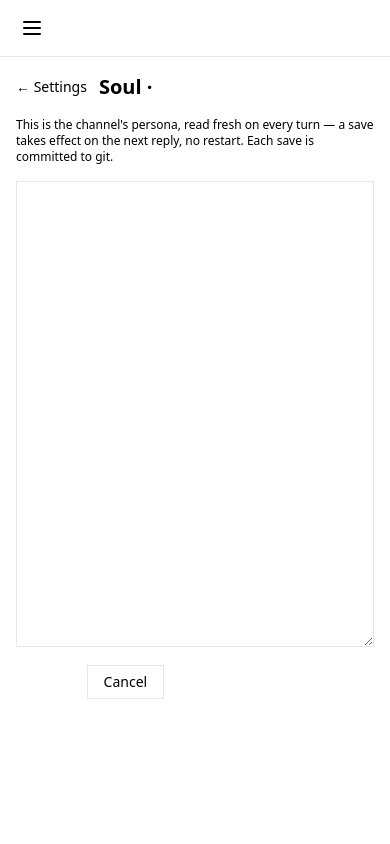
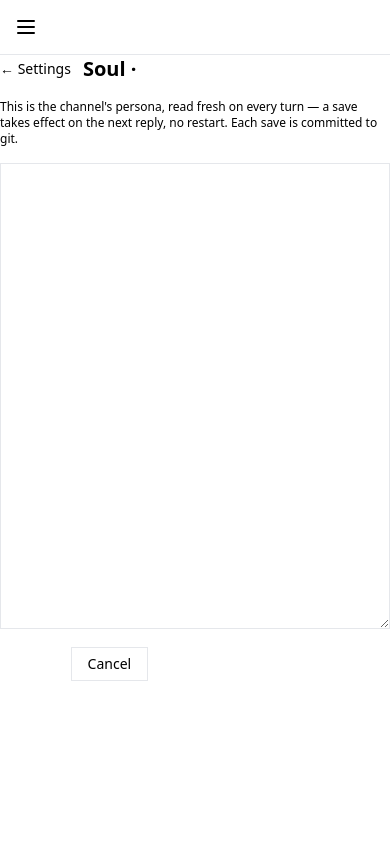
Before and after one commit to deidyomega/poiesis, a Python web app: template poiesis/web/templates/soul_edit.html in a window 390 px wide. Run offline with Jinja, Linux system fonts and the light colour scheme; the template is opened without the code that fills it, so the values that code supplies are empty; some libraries are stand-ins or nearby versions.

Commit message:
Mobile UI pass 1: app-shell layout, single top bar, safe areas
Polish the responsive chat for a clean Android experience (desktop untouched via
lg: overrides):
- App shell is exactly the viewport (h-[100dvh] + overflow-hidden); only the
  message list scrolls, composer stays pinned. dvh tracks the mobile URL bar.
- One channel-focused mobile top bar: drawer toggle + channel name + a ⋮ overflow
  menu (reply-model picker, Settings, Clear, Sign out). Desktop header hidden on
  mobile.
- Safe-area insets (top bar, composer, drawer top/bottom) for the gesture/status
  areas; keyboard-aware (composer safe-bottom, scroll-to-latest on focus); 16px
  input, edge-to-edge, overscroll-contain.

Template-only — browser refresh, no restart.

Co-Authored-By: Claude Opus 4.8 <noreply@anthropic.com>
Claude-Session: https://claude.ai/code/session_01Do76w3te3vyzqp8SDjYEaU

```diff
--- a/poiesis/web/templates/base.html
+++ b/poiesis/web/templates/base.html
@@ -2,7 +2,8 @@
 <html lang="en">
 <head>
     <meta charset="UTF-8">
-    <meta name="viewport" content="width=device-width, initial-scale=1.0">
+    <meta name="viewport" content="width=device-width, initial-scale=1.0, viewport-fit=cover">
+    <meta name="theme-color" content="{{ theme.colors.bg }}">
     <title>{% block title %}{{ theme.app_name }}{% endblock %}</title>
 
     <!-- Tailwind CDN with dynamic poiesis color palette -->
@@ -61,22 +62,26 @@
 
     {% block head %}{% endblock %}
 </head>
-<body class="min-h-screen bg-poiesis-bg text-poiesis-text font-poiesis">
-    <div class="flex min-h-screen">
+<body class="bg-poiesis-bg text-poiesis-text font-poiesis">
+    <!-- h-[100dvh] + overflow-hidden = the app is exactly the viewport, no page scroll;
+         only the message list scrolls. dvh tracks the mobile URL bar correctly. -->
+    <div class="flex h-[100dvh] overflow-hidden">
         <!-- Sidebar -->
         {% include "components/nav.html" %}
 
         <!-- Main Content -->
         <div class="flex-1 flex flex-col lg:ml-64 min-w-0 overflow-hidden">
-            <!-- Mobile Top Bar -->
-            <header class="lg:hidden sticky top-0 z-20 bg-poiesis-surface border-b border-poiesis-border px-4 py-3 flex items-center gap-3">
-                <button onclick="toggleSidebar()" class="p-1 text-poiesis-muted hover:text-poiesis-text">
+            <!-- Mobile Top Bar (single, channel-focused) -->
+            <header class="lg:hidden shrink-0 z-20 bg-poiesis-surface border-b border-poiesis-border flex items-center gap-2 px-3"
+                    style="padding-top:max(.55rem,env(safe-area-inset-top));padding-bottom:.55rem">
+                <button onclick="toggleSidebar()" class="p-1.5 -ml-1 text-poiesis-muted active:text-poiesis-text select-none" aria-label="Channels">
                     <svg class="w-6 h-6" fill="none" stroke="currentColor" viewBox="0 0 24 24"><path stroke-linecap="round" stroke-linejoin="round" stroke-width="2" d="M4 6h16M4 12h16M4 18h16"/></svg>
                 </button>
-                <span class="text-sm font-semibold text-poiesis-text">{{ theme.app_icon }} {{ theme.app_name }}</span>
+                <span class="text-base font-semibold text-poiesis-text truncate">{% block mobile_title %}{{ theme.app_icon }} {{ theme.app_name }}{% endblock %}</span>
+                <div class="ml-auto flex items-center gap-1">{% block mobile_actions %}{% endblock %}</div>
             </header>
 
-            <main class="flex-1 p-4 lg:p-6 overflow-y-auto overflow-x-hidden min-w-0">
+            <main class="flex-1 min-h-0 p-0 lg:p-6 overflow-y-auto overflow-x-hidden min-w-0">
                 {% block content %}{% endblock %}
             </main>
         </div>
--- a/poiesis/web/templates/components/nav.html
+++ b/poiesis/web/templates/components/nav.html
@@ -1,9 +1,10 @@
 <!-- Mobile overlay (closes sidebar when tapping outside) -->
 <div id="sidebar-overlay" class="fixed inset-0 bg-black/50 z-30 hidden lg:hidden" onclick="toggleSidebar()"></div>
 
-<aside id="sidebar" class="fixed top-0 left-0 h-screen w-64 bg-poiesis-surface border-r border-poiesis-border flex flex-col z-40 transition-transform duration-200 -translate-x-full lg:translate-x-0">
+<aside id="sidebar" class="fixed top-0 left-0 h-[100dvh] w-64 bg-poiesis-surface border-r border-poiesis-border flex flex-col z-40 transition-transform duration-200 -translate-x-full lg:translate-x-0">
     <!-- Branding -->
-    <div class="p-4 border-b border-poiesis-border flex items-center justify-between">
+    <div class="p-4 border-b border-poiesis-border flex items-center justify-between"
+         style="padding-top:max(1rem,env(safe-area-inset-top))">
         <a href="/" draggable="false" class="flex items-center gap-2 text-lg font-semibold text-poiesis-text hover:text-poiesis-accent transition-colors select-none">
             <span class="text-2xl">{{ theme.app_icon }}</span>
             <span>{{ theme.app_name }}</span>
@@ -34,7 +35,7 @@
     </nav>
 
     <!-- Footer: Settings -->
-    <div class="p-3 border-t border-poiesis-border">
+    <div class="p-3 border-t border-poiesis-border" style="padding-bottom:max(.75rem,env(safe-area-inset-bottom))">
         {% set on_settings = request and request.url.path == '/settings' %}
         <a href="/settings" draggable="false"
            class="flex items-center gap-2 px-2 py-1.5 rounded-poiesis text-sm transition-colors select-none cursor-pointer
```
Also changed, not shown: poiesis/web/templates/chat.html (+44 -9 lines).
